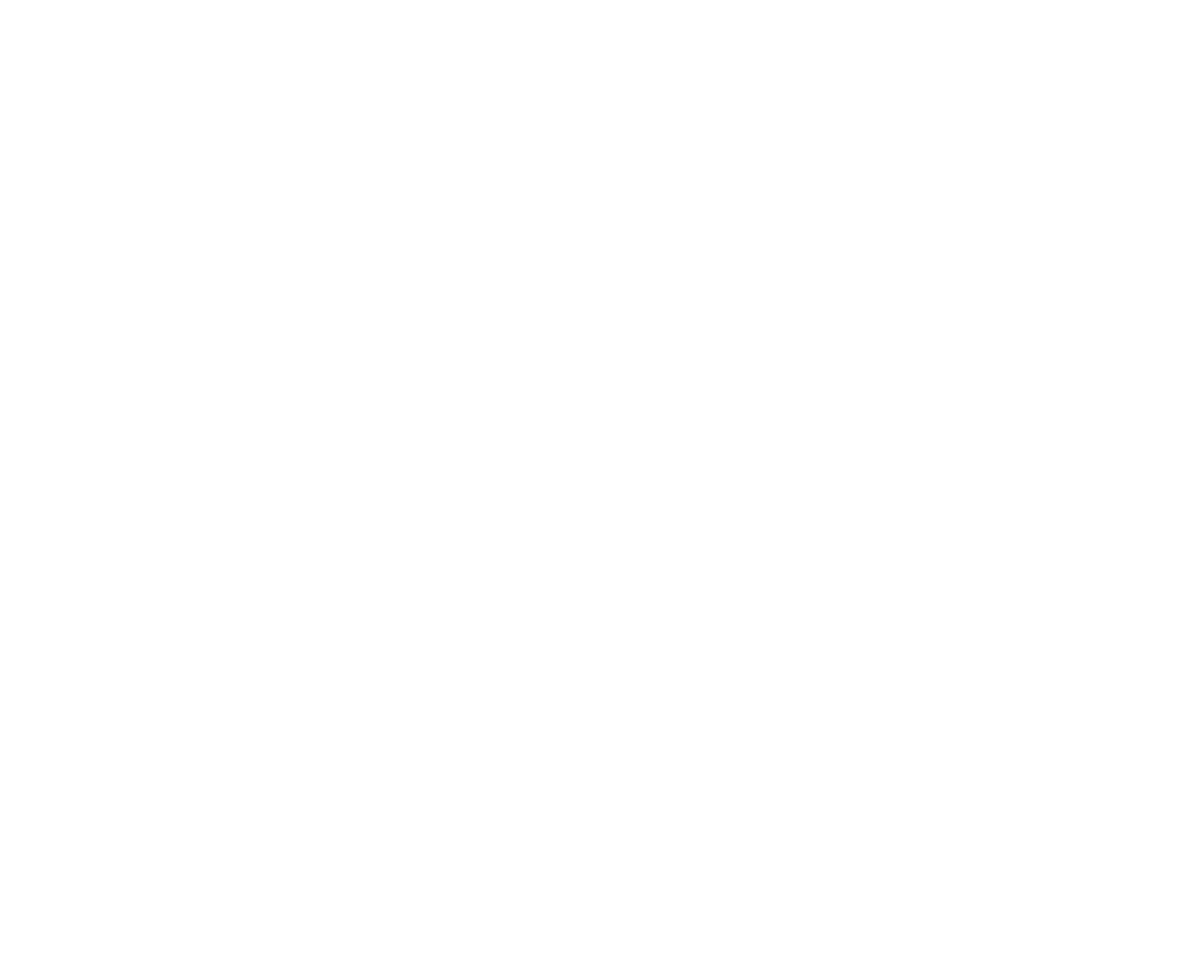
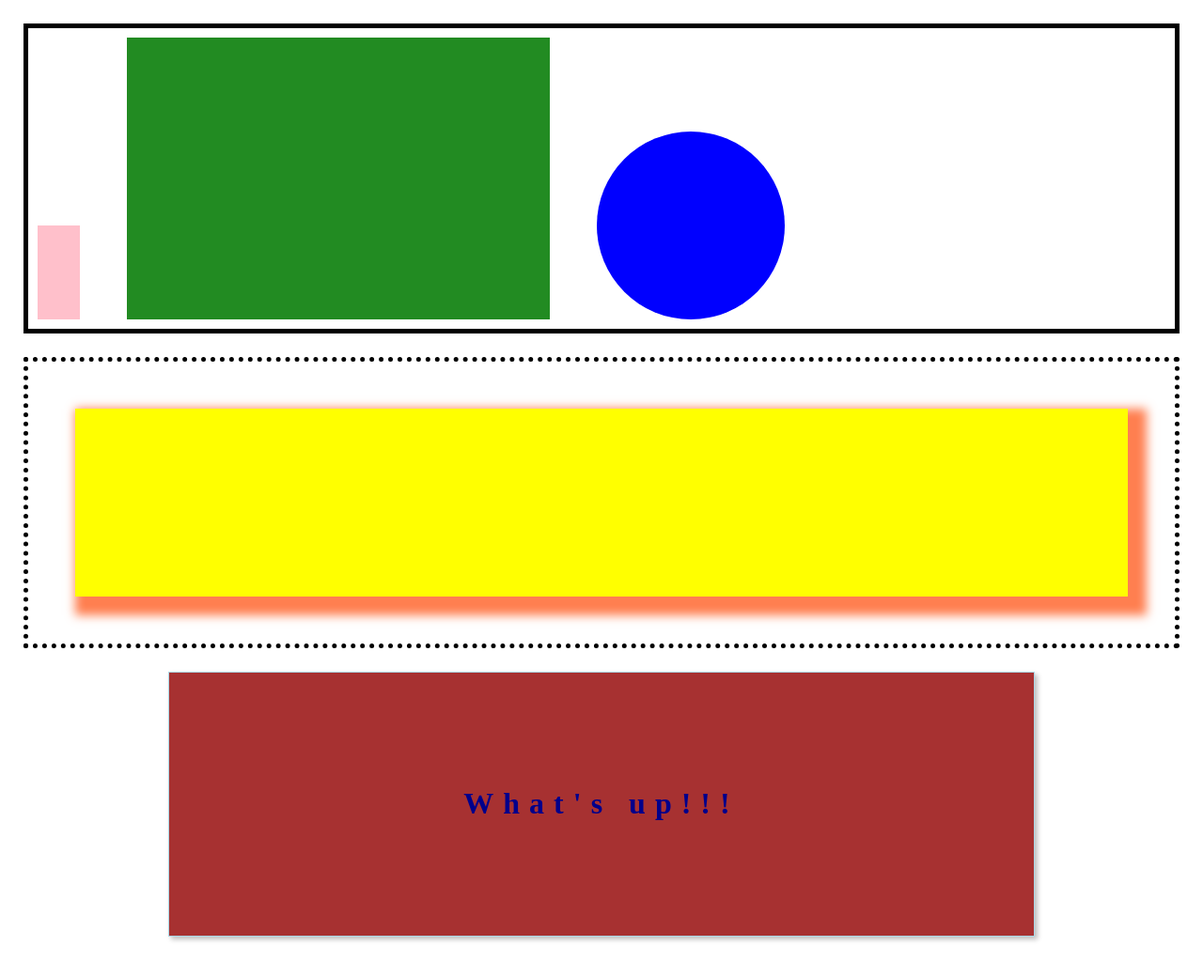
Before and after one commit to travisgallagher/HTML-CSS-2, a plain HTML site: page drill-2/index.html in a window 1280 px wide. Shown: the whole page at 94% size. Before the commit the page ends 800 px from the top, so only its background shows below. Drawn offline with Linux system fonts and the light colour scheme.

Commit message:
drills 1-3 complete

```diff
--- a/drill-1/index.css
+++ b/drill-1/index.css
@@ -1,8 +1,8 @@
 body {
     margin: 0;
-    background-color: #D8D8D8;
+    background-color: lightgreen;
     width: 100%;
-    height: 100px;
+    height: 100vh;
 }
 
 header {
--- a/drill-2/index.css
+++ b/drill-2/index.css
@@ -0,0 +1,70 @@
+body {
+    margin: 0;
+    padding: 25px;
+  }
+
+  .container-1 {
+    border: 5px solid black;
+    padding: 10px;
+    display: flex;
+    align-items: flex-end;
+    box-sizing: border-box;
+  }
+
+  /*
+    Instead of giving .container-one display:flex,
+    you could have given the shapes inside display: inline-block
+  */
+
+  .square {
+    height: 100px;
+    width: 45px;
+    background-color: pink;
+  }
+
+  .square-2 {
+    height: 300px;
+    width: 450px;
+    background-color: forestgreen;
+    margin: 0 50px;
+  }
+
+  .circle {
+    height: 200px;
+    width: 200px;
+    border-radius: 75%;
+    background-color: blue;
+  }
+
+  .container-2 {
+    display: flex;
+    align-items: center;
+    border: 5px dotted black;
+    padding: 50px;
+    margin-top: 25px;
+    box-sizing: border-box;
+  }
+
+  .box-shadow {
+    width: 100%;
+    height: 200px;
+    background-color: yellow;
+    box-shadow: 10px 10px 10px 10px coral;
+  }
+
+  .container-3 {
+    width: 75%;
+    border: 1px solid lightblue;
+    background-color: rgb(167, 49, 49);
+    padding: 100px;
+    box-sizing: border-box ;
+    margin: 25px auto;
+    box-shadow: 3px 3px 5px 0px rgba(0,0,0,0.25);
+  }
+
+  .container-3 h1 {
+    width: 100%;
+    text-align: center;
+    color: darkblue;
+    letter-spacing: 10px;
+  }
--- a/drill-2/index.html
+++ b/drill-2/index.html
@@ -0,0 +1,26 @@
+<!DOCTYPE html>
+<html lang="en">
+<head>
+    <meta charset="UTF-8">
+    <meta http-equiv="X-UA-Compatible" content="IE=edge">
+    <meta name="viewport" content="width=device-width, initial-scale=1.0">
+    <title>drill-2</title>
+    <link rel="stylesheet" href="index.css">
+</head>
+    <body>
+        <div class="container-1">
+            <div class="square"></div>
+            <div class="square-2"></div>
+            <div class="circle"></div>
+        </div>
+
+        <div class="container-2">
+            <div class="box-shadow"></div>
+        </div>
+
+        <div class="container-3">
+            <h1>What's up!!!</h1>
+        </div>
+
+    </body>
+</html>
--- a/drill-3/index.css
+++ b/drill-3/index.css
@@ -0,0 +1,65 @@
+body, html {
+    margin: 0;
+    padding: 0;
+}
+
+section {
+    padding: 50px;
+}
+
+header {
+    background-color: grey;
+    padding: 50px;
+    box-sizing: border-box;
+}
+
+.square {
+    width: 75px;
+    height: 75px;
+    background-color: green;
+}
+/*
+.stripe {
+    height: 30vh;
+    width: 100%;
+} */
+
+.stripe-1 {
+    height: 30vh;
+    width: 100%;
+    background-color: yellow;
+}
+
+.stripe-2 {
+    height: 30vh;
+    width: 100%;
+    background-color: darkblue;
+}
+
+.stripe-3 {
+    height: 30vh;
+    width: 100%;
+    background-color: green;
+}
+
+.stripe-4 {
+    height: 30vh;
+    width: 100%;
+    background-color: pink;
+}
+
+.question-button {
+    position: fixed;
+    right: 10px;
+    bottom: 10px;
+}
+
+.question-button button {
+    height: 60px;
+    width: 60px;
+    background-color: darkgreen;
+    color: lightcoral;
+    border: 5px;
+    border-radius: 50%;
+    font-size: large;
+}
```
Also changed, not shown: drill-3/index.html (+34 -0 lines).
